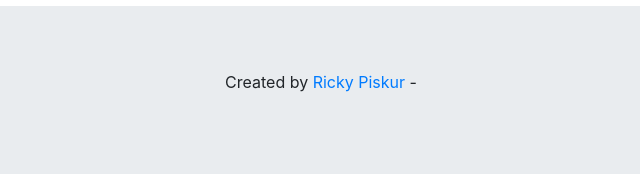
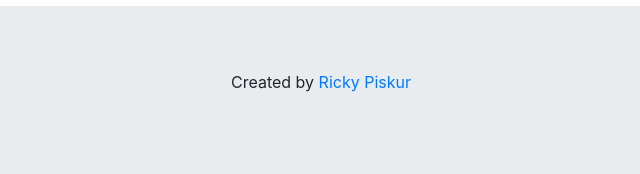
Before and after one commit to Ricky-Piskur/CECS-105-Bootstrap, a plain HTML site: page index.html in a window 1280 px wide. Shown: the part 895-1069 px from the top of the page, 319-959 px from the left. Drawn offline with nearby package versions, Linux system fonts and the light colour scheme.

Commit message:
Update index.html

```diff
--- a/index.html
+++ b/index.html
@@ -59,7 +59,7 @@
    <hr class="featurette-divider">
 
 <div class="jumbotron text-center" style="margin-bottom:0">
-  <p>Created by <a href="mailto:Ricky.Piskur@student.csulb.edu">Ricky Piskur</a> -
+  <p>Created by <a href="mailto:Ricky.Piskur@student.csulb.edu">Ricky Piskur</a>
 
 </div>
     </div>
```
